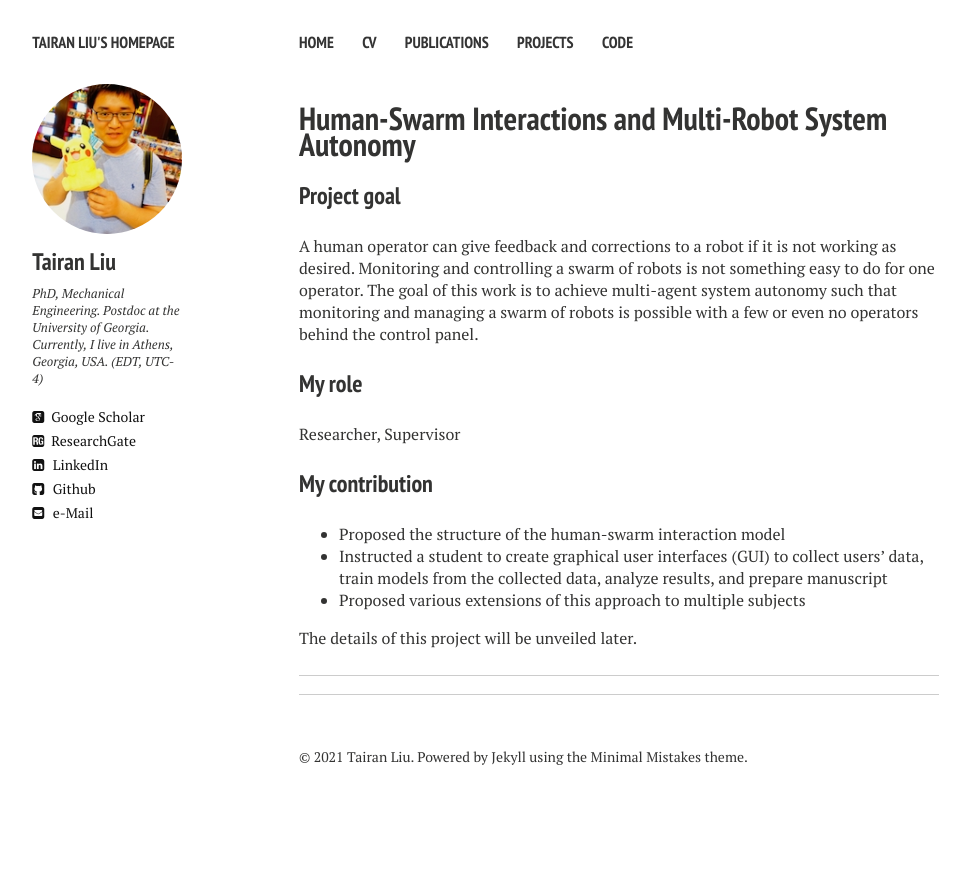
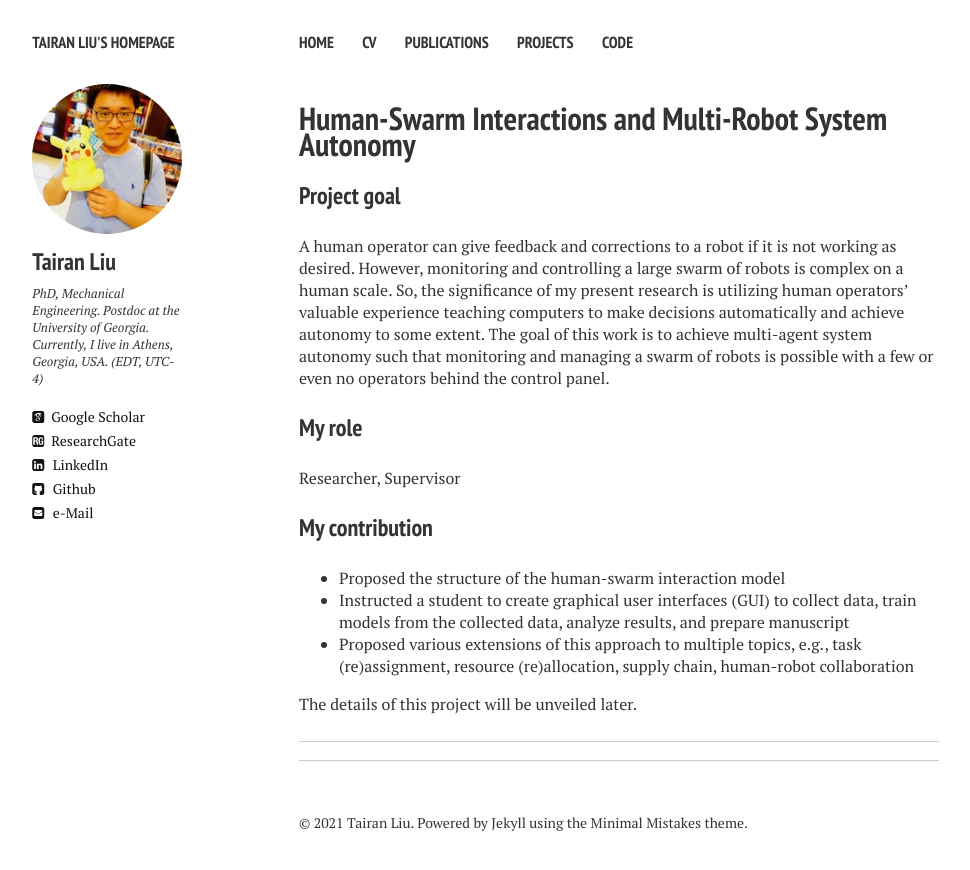
Before and after one commit to liutairan/liutairan.github.io, a Jekyll site: the page built from projects/trust_hsi.md, in a window 1280 px wide. Shown: the top 870 px of the page, without its empty margins (21-991 px from the left). Built offline with Jekyll 4.4.1, drawn with Linux system fonts in a browser that asks for light colours; nearby versions of some CDN libraries.

Commit message:
Update trust_hsi.md

```diff
--- a/projects/trust_hsi.md
+++ b/projects/trust_hsi.md
@@ -8,7 +8,9 @@ comments: false
 
 ### Project goal
 
-A human operator can give feedback and corrections to a robot if it is not working as desired. Monitoring and controlling a swarm of robots is not something easy to do for one operator. The goal of this work is to achieve multi-agent system autonomy such that monitoring and managing a swarm of robots is possible with a few or even no operators behind the control panel.
+A human operator can give feedback and corrections to a robot if it is not working as desired. However, monitoring and controlling a large swarm of robots is complex on a human scale. So, the significance of my present research is utilizing
+human operators’ valuable experience teaching computers to make decisions automatically and achieve autonomy to some extent.
+The goal of this work is to achieve multi-agent system autonomy such that monitoring and managing a swarm of robots is possible with a few or even no operators behind the control panel.
 
 ### My role
 
@@ -17,8 +19,8 @@ Researcher, Supervisor
 ### My contribution
 
 * Proposed the structure of the human-swarm interaction model
-* Instructed a student to create graphical user interfaces (GUI) to collect users' data, train models from the collected data, analyze results, and prepare manuscript
-* Proposed various extensions of this approach to multiple subjects
+* Instructed a student to create graphical user interfaces (GUI) to collect data, train models from the collected data, analyze results, and prepare manuscript
+* Proposed various extensions of this approach to multiple topics, e.g., task (re)assignment, resource (re)allocation, supply chain, human-robot collaboration
 
 
 The details of this project will be unveiled later.
```
